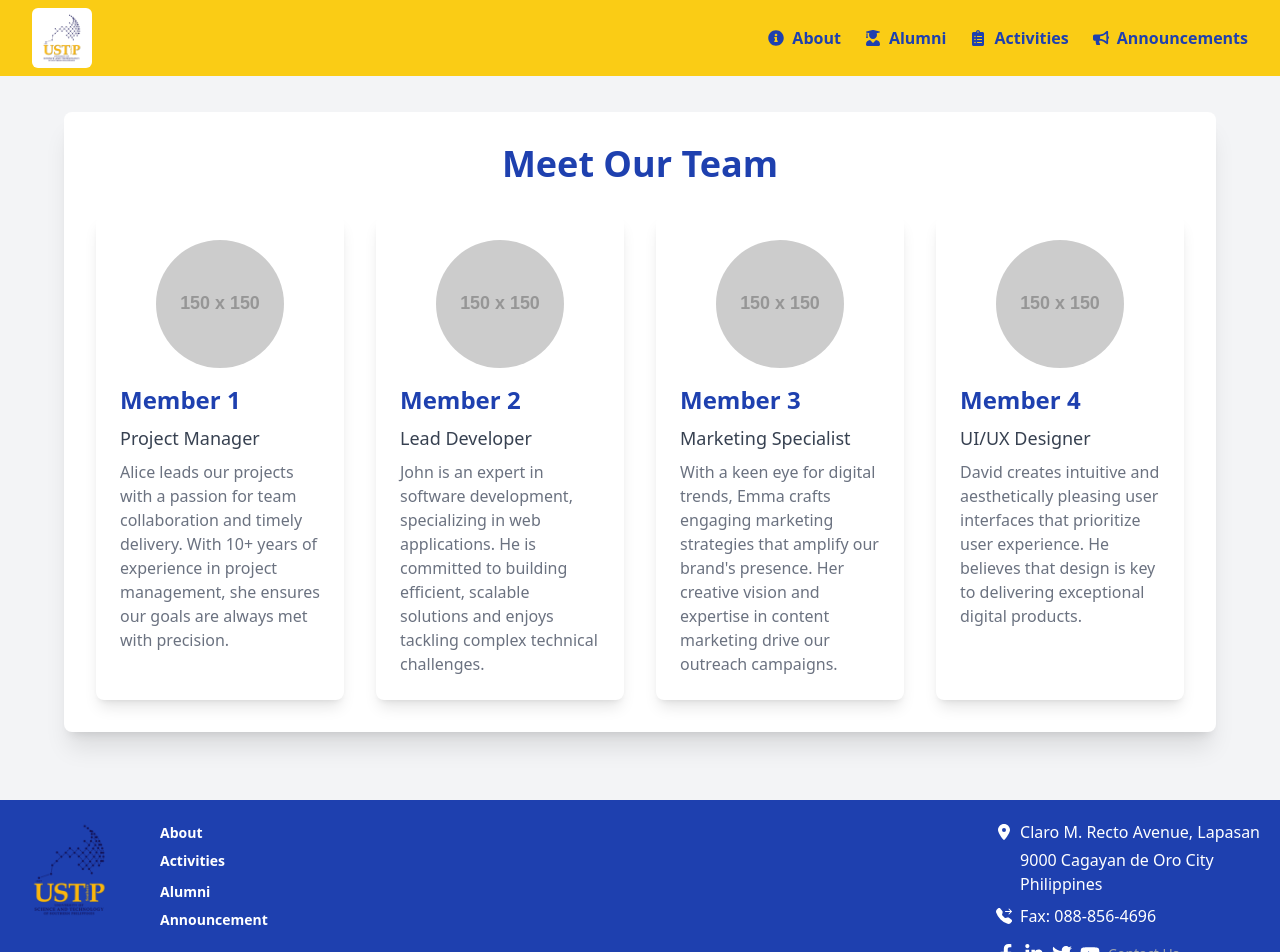
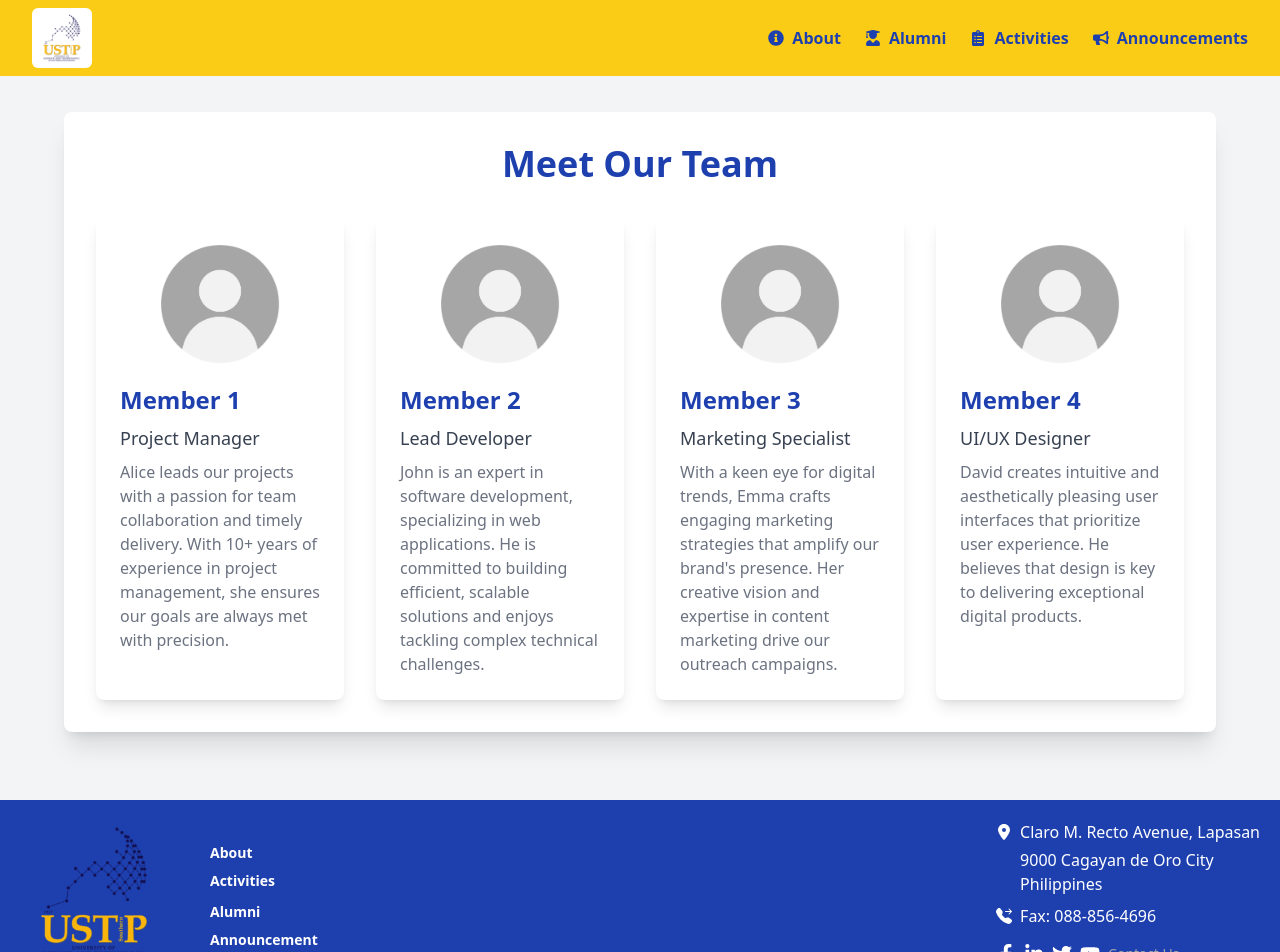
Before and after one commit to vonfrancis00/DTTED, a React (Create React App) app: page /aboutus/team in a window 1280 px wide. Shown: the top 952 px of the page. Built offline with nearby package versions, Linux system fonts and the light colour scheme.

Commit message:
changed only

```diff
--- a/src/components/ContactUs.jsx
+++ b/src/components/ContactUs.jsx
@@ -4,7 +4,6 @@ const ContactUs = () => {
     return (
         <div className="max-w-6xl mx-auto my-0 md:my-32">
         <div className="grid md:grid-cols-2 gap-12 p-4">
-          {/* Contact Information */}
           <div className="space-y-6">
             <div>
               <h2 className="text-2xl font-semibold text-gray-900">Contact Us</h2>
@@ -15,7 +14,6 @@ const ContactUs = () => {
             </div>
           </div>
 
-          {/* Contact Form */}
           <div className="bg-white p-6 shadow-md rounded-lg">
             <h2 className="text-2xl font-semibold text-gray-900 mb-4">Send Us a Message</h2>
             <form>
--- a/src/components/Footer.jsx
+++ b/src/components/Footer.jsx
@@ -31,9 +31,9 @@ const Footer = () => {
           <img
             src="/ustp.png"
             alt="Department Logo"
-            className="max-w-[100px] h-auto mb-4"
+            className="max-w-[150px] h-auto mb-4"
           />
-          <div className="ml-10">
+          <div className="ml-10 mt-5">
             <button
               onClick={() => toggleDropdown('about')}
               className="text-white text-sm mb-2 font-semibold hover:underline"
@@ -108,7 +108,7 @@ const Footer = () => {
             <a href="https://youtube.com" target="_blank" rel="noopener noreferrer">
               <FaYoutube className="text-white hover:text-red-500 transition-colors" size={20} />
             </a>
-            <a href="/contactus">
+            <a href="/aboutus/contactinfo">
               <h4 className="text-gray-400 text-sm mr-10 hover:underline">Contact Us</h4>
             </a>
           </div>
--- a/src/components/Header.jsx
+++ b/src/components/Header.jsx
@@ -14,34 +14,29 @@ const Header = () => {
   const [isAboutDropdownOpen, setIsAboutDropdownOpen] = useState(false);
   const [isAlumniDropdownOpen, setIsAlumniDropdownOpen] = useState(false);
 
-  const headerRef = useRef(null); // Reference for the header
+  const headerRef = useRef(null);
 
-  // Toggle sidebar
   const toggleSidebar = () => {
     setIsSidebarOpen(!isSidebarOpen);
     setIsAboutDropdownOpen(false);
     setIsAlumniDropdownOpen(false);
   };
 
-  // Toggle About dropdown
   const toggleAboutDropdown = () => {
     setIsAboutDropdownOpen(!isAboutDropdownOpen);
     setIsAlumniDropdownOpen(false);
   };
 
-  // Toggle Alumni dropdown
   const toggleAlumniDropdown = () => {
     setIsAlumniDropdownOpen(!isAlumniDropdownOpen);
     setIsAboutDropdownOpen(false);
   };
 
-  // Close dropdowns when a link is clicked
   const handleLinkClick = () => {
     setIsAboutDropdownOpen(false);
     setIsAlumniDropdownOpen(false);
   };
 
-  // Close dropdowns if clicking outside of the header
   useEffect(() => {
     const handleClickOutside = (event) => {
       if (headerRef.current && !headerRef.current.contains(event.target)) {
--- a/src/components/Home.jsx
+++ b/src/components/Home.jsx
@@ -17,18 +17,18 @@ const Home = () => {
           <img
             src="/logo-dept.png"
             alt="Department Logo"
-            className="h-48 w-48 md:h-56 md:w-56 mb-4 mt-8"
+            className="h-56 w-56 md:h-64 md:w-64 mb-6 mt-5"
           />
 
           <h2 className="text-4xl font-bold text-white mb-4">
             Department of Technical and Technology Education</h2>
 
-          <div className="bg-transparent p-6 shadow-md rounded-lg max-w-3xl mx-auto mt-20">
-            <h3 className="text-2xl font-semibold mb-2 text-white">
+            <div className="bg-white bg-opacity-70 p-6 rounded-xl shadow-lg max-w-4xl mx-auto mt-16">
+            <h3 className="text-2xl font-semibold text-center text-gray-800 mb-2">
               Department Event Coming Up!
             </h3>
-            <p className="text-white">
-              Join us for the annual seminar on "Future of Education".
+            <p className="text-gray-700">
+              Join us for the annual seminar on "Future of Education". Stay tuned for more details!
             </p>
           </div>
 
--- a/src/pages/alumni.jsx
+++ b/src/pages/alumni.jsx
@@ -27,7 +27,6 @@ const Alumni = () => {
 
   return (
     <div>
-      {/* Banner Section */}
       <div className="bg-gradient-to-r from-blue-700 to-blue-500 py-8">
         <div className="container mx-auto text-center">
           <h2 className="text-4xl font-bold text-white mb-4 shadow-md">Alumni</h2>
@@ -35,7 +34,6 @@ const Alumni = () => {
         </div>
       </div>
 
-      {/* Alumni Directory */}
       <div className="container mx-auto px-6 py-8 mt-6">
         <div className="mb-6">
           <h3 className="text-2xl font-semibold text-center mb-4">Alumni Directory</h3>
@@ -50,7 +48,6 @@ const Alumni = () => {
           </ul>
         </div>
 
-        {/* Alumni Registration Form */}
         <div className='mb-20'>
           <h3 className="text-2xl font-semibold text-center mb-4">Alumni Registration</h3>
           <form onSubmit={handleSubmit} className="space-y-4 max-w-xl mx-auto">
--- a/src/pages/btled.jsx
+++ b/src/pages/btled.jsx
@@ -41,10 +41,9 @@ const LivelihoodEducation = () => {
         ]
     };
 
-    // Scroll to top when the page loads
     useEffect(() => {
         window.scrollTo(0, 0);
-    }, []);  // Empty dependency array ensures it runs only once when the component is mounted.
+    }, []);
 
     return (
         <div>
--- a/src/pages/departmentInfo.jsx
+++ /dev/null
@@ -1,29 +0,0 @@
-import React from 'react';
-
-const DepartmentInfo = () => {
-  return (
-    <div>
-      <h2 className="text-3xl font-bold mb-6">About the Department</h2>
-      <p className="text-lg mb-4">Here you can find information about the department, courses offered, and faculty.</p>
-
-      <section>
-        <h3 className="text-2xl font-semibold">Courses Offered</h3>
-        <ul className="list-disc pl-5">
-          <li>Course 1</li>
-          <li>Course 2</li>
-          <li>Course 3</li>
-        </ul>
-      </section>
-
-      <section className="mt-6">
-        <h3 className="text-2xl font-semibold">Faculty</h3>
-        <ul className="list-disc pl-5">
-          <li>Dr. John Doe - Professor</li>
-          <li>Dr. Jane Smith - Associate Professor</li>
-        </ul>
-      </section>
-    </div>
-  );
-};
-
-export default DepartmentInfo;
--- a/src/pages/team.jsx
+++ b/src/pages/team.jsx
@@ -9,10 +9,9 @@ const Team = () => {
         </h1>
 
         <div className="grid grid-cols-1 sm:grid-cols-2 lg:grid-cols-4 gap-8">
-          {/* Team Member 1 */}
           <div className="bg-white p-6 rounded-lg shadow-lg hover:shadow-xl transition-shadow duration-300">
             <img
-              src="https://via.placeholder.com/150"
+              src="/no-image(1).avif"
               alt="Team Member"
               className="w-32 h-32 rounded-full mx-auto mb-4"
             />
@@ -24,10 +23,9 @@ const Team = () => {
             </p>
           </div>
 
-          {/* Team Member 2 */}
           <div className="bg-white p-6 rounded-lg shadow-lg hover:shadow-xl transition-shadow duration-300">
             <img
-              src="https://via.placeholder.com/150"
+              src="/no-image(1).avif"
               alt="Team Member"
               className="w-32 h-32 rounded-full mx-auto mb-4"
             />
@@ -39,10 +37,9 @@ const Team = () => {
             </p>
           </div>
 
-          {/* Team Member 3 */}
           <div className="bg-white p-6 rounded-lg shadow-lg hover:shadow-xl transition-shadow duration-300">
             <img
-              src="https://via.placeholder.com/150"
+              src="/no-image(1).avif"
               alt="Team Member"
               className="w-32 h-32 rounded-full mx-auto mb-4"
             />
@@ -54,10 +51,9 @@ const Team = () => {
             </p>
           </div>
 
-          {/* Team Member 4 */}
           <div className="bg-white p-6 rounded-lg shadow-lg hover:shadow-xl transition-shadow duration-300">
             <img
-              src="https://via.placeholder.com/150"
+              src="/no-image(1).avif"
               alt="Team Member"
               className="w-32 h-32 rounded-full mx-auto mb-4"
             />
--- a/src/pages/universityinfo.jsx
+++ b/src/pages/universityinfo.jsx
@@ -25,7 +25,7 @@ const UniversityInformation = () => {
             </div>
           </div>
           <div className="bg-white max-w-7xl mx-auto p-8 rounded-lg shadow-xl mt-20">
-            {/* Vision Section */}
+
             <section className="mb-12">
             <h2 className="text-3xl font-extrabold text-center text-blue-800 mb-4">Vision</h2>
             <p className="text-lg font-bold text-center text-gray-700 mb-4">
@@ -36,7 +36,7 @@ const UniversityInformation = () => {
             </section>
           </div>
           <div className="bg-white max-w-7xl mx-auto p-8 rounded-lg shadow-xl mt-10">
-            {/* Mission Section */}
+
             <section className="mb-12">
             <h2 className="text-3xl font-extrabold text-center text-blue-800 mb-4">Mission</h2>
             <p className="text-xl font-bold text-gray-700 mb-4">
@@ -50,7 +50,7 @@ const UniversityInformation = () => {
             </section>
           </div>
           <div className="bg-white max-w-7xl mx-auto p-8 rounded-lg shadow-xl mt-10">
-            {/* Core Values Section */}
+
             <section className="mb-12">
             <h2 className="text-3xl font-extrabold text-center text-blue-800 mb-4">USTP Core Values</h2>
             <p className="text-xl font-semibold text-gray-700 mb-4">
```
Also changed, not shown: src/pages/dtted.jsx (+0 -8 lines).
